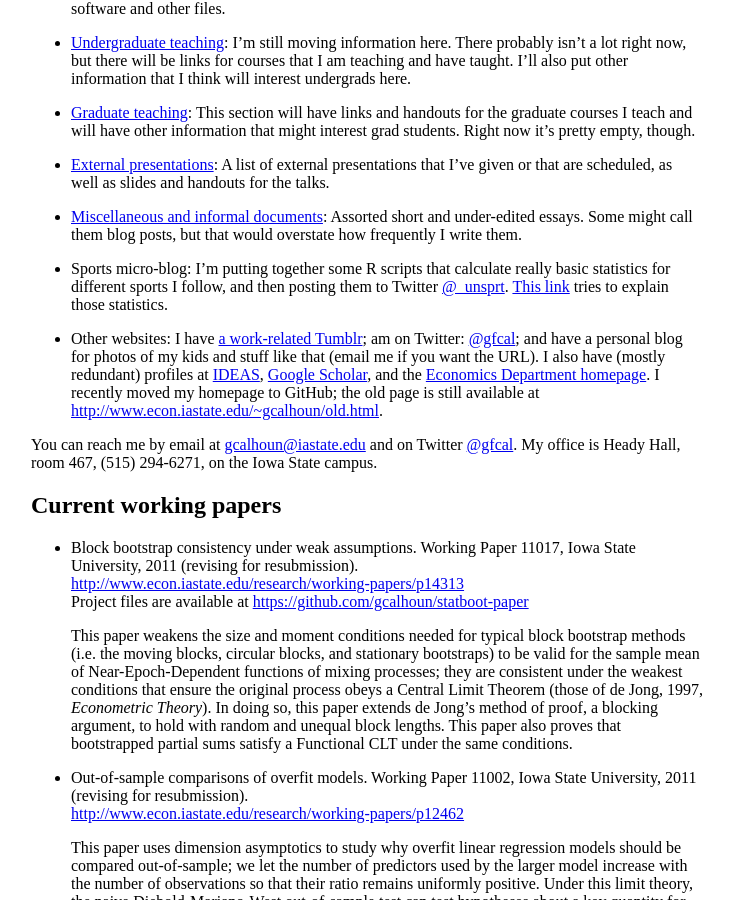
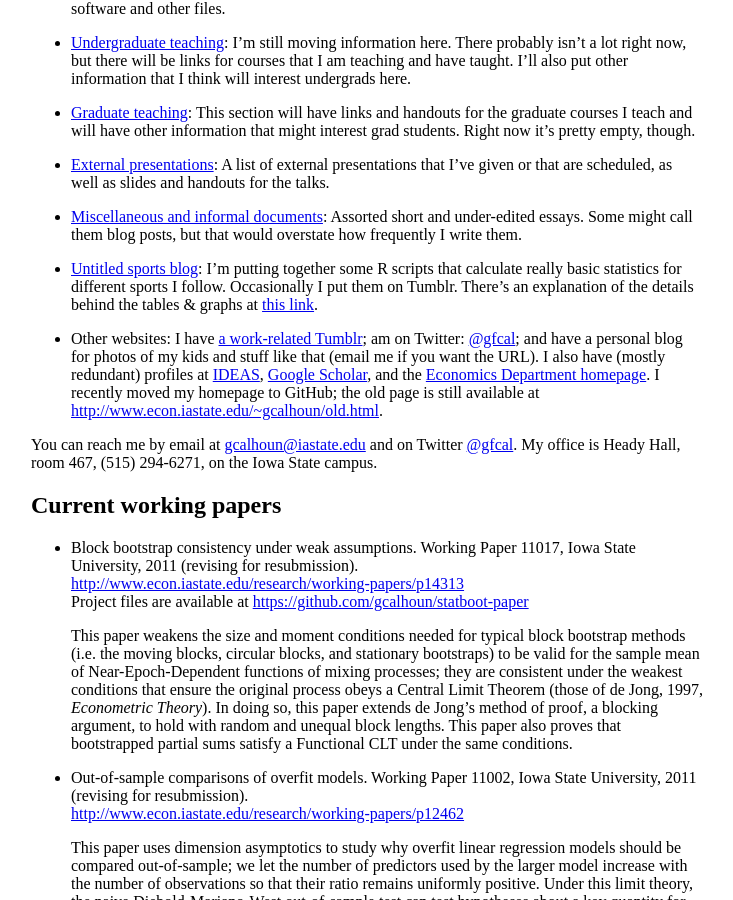
Before and after one commit to mmkuang/grayclhn.github.io, a Jekyll site: the page built from index.md, in a window 1280 px wide and 900 px high, scrolled down 308 px. Shown: the whole window, without its empty margins (273-1006 px from the left). Built offline with Jekyll 4.4.1, drawn with Linux system fonts in a browser that asks for light colours; comment, search, counter and statistics services are not loaded.

Commit message:
Moved sports blog to tumblr.

```diff
--- a/index.md
+++ b/index.md
@@ -42,11 +42,11 @@ might be interested in the following items:
   short and under-edited essays. Some might call them blog posts, but
   that would overstate how frequently I write them.
 
-* Sports micro-blog: I'm putting together some R scripts
-  that calculate really basic statistics for different sports I
-  follow, and then posting them to Twitter
-  [@_unsprt](https://twitter.com/intent/user?screen_name=_unsprt). [This link](/unsprt/) tries
-  to explain those statistics.
+* [Untitled sports blog](http://untitledsports.tumblr.com): I'm
+  putting together some R scripts that calculate really basic
+  statistics for different sports I follow. Occasionally I put them on
+  Tumblr. There's an explanation of the details behind the tables &
+  graphs at [this link](http://untitledsports.tumblr.com/details).
 
 * Other websites: I have [a work-related
   Tumblr](http://graycalhoun.tumblr.com); am on Twitter:
```
Also changed, not shown: unsprt/index.md (deleted, +0 -75 lines).
